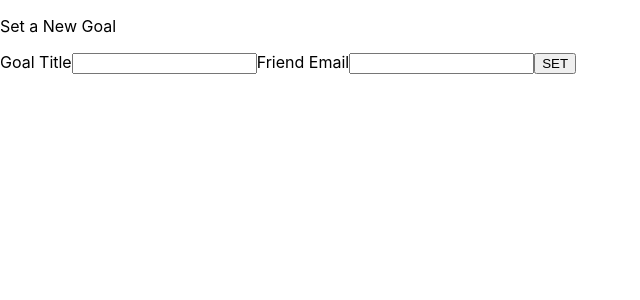
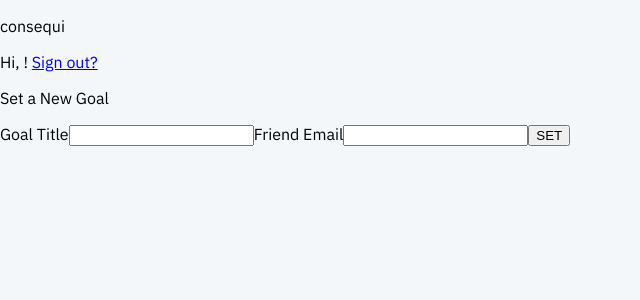
Before and after one commit to betsybaileyy/consequi, a React (Create React App) app in the folder client/: page /new-goal in a window 1280 px wide. Shown: the top 300 px of the page, without its empty margins (0-640 px from the left). Built offline with nearby package versions, Linux system fonts and the light colour scheme.

Commit message:
navbar added

```diff
--- /dev/null
+++ b/client/src/Components/Navbar/Navbar.jsx
@@ -0,0 +1,13 @@
+import React, { Component } from 'react'
+import { BrowserRouter as Route, Link } from 'react-router-dom'
+
+export default class Navbar extends Component {
+  render() {
+    return (
+      <div>
+        <p>consequi</p>
+        <p>Hi, {this.props.user}! <Link to="/signout"><span id="sign-out">Sign out?</span></Link></p>
+      </div>
+    )
+  }
+}
--- a/client/src/Routes/GoalsIndex/Components/TasksSection/TasksSection.jsx
+++ b/client/src/Routes/GoalsIndex/Components/TasksSection/TasksSection.jsx
@@ -13,6 +13,7 @@ export default class TasksSection extends Component {
       <TaskContainer task={task} />
     ))
   }
+
   render() {
     return (
       <div>
--- a/client/src/Routes/GoalsIndex/GoalsIndex.jsx
+++ b/client/src/Routes/GoalsIndex/GoalsIndex.jsx
@@ -1,5 +1,6 @@
 import React, { Component } from 'react'
 
+import Navbar from '../../Components/Navbar/Navbar.jsx'
 import OutstandingTasksSection from '../../Components/OutstandingTasksSection/OutstandingTasksSection.jsx'
 import GoalsSection from './Components/GoalsSection/GoalsSection.jsx'
 import TasksSection from './Components/TasksSection/TasksSection.jsx'
@@ -10,6 +11,7 @@ export default class GoalsIndex extends Component {
   render() {
     return (
       <div>
+        <Navbar user={this.props.user} />
         <p>GoalsIndex</p>
         <OutstandingTasksSection />
 
--- a/client/src/Routes/GoalsNew/GoalsNew.jsx
+++ b/client/src/Routes/GoalsNew/GoalsNew.jsx
@@ -1,5 +1,6 @@
 import React, { Component } from 'react'
 
+import Navbar from '../../Components/Navbar/Navbar.jsx'
 import CreateGoalContainer from './Components/CreateGoalContainer/CreateGoalContainer.jsx'
 
 import './goalsnew.css'
@@ -8,7 +9,7 @@ export default class GoalsNew extends Component {
   render() {
     return (
       <div>
-        <p></p>
+        <Navbar />
         <CreateGoalContainer />
       </div>
     )
--- a/client/src/Routes/GoalsShow/GoalsShow.jsx
+++ b/client/src/Routes/GoalsShow/GoalsShow.jsx
@@ -1,5 +1,6 @@
 import React, { Component } from 'react'
 
+import Navbar from '../../Components/Navbar/Navbar.jsx'
 import GoalTitleContainer from './Components/GoalTitleContainer/GoalTitleContainer.jsx'
 import OutstandingTasksSection from '../../Components/OutstandingTasksSection/OutstandingTasksSection.jsx'
 import TaskListContainer from './Components/TaskListContainer/TaskListContainer.jsx'
@@ -9,10 +10,11 @@ export default class GoalsShow extends Component {
   render() {
     return (
       <div>
+        <Navbar />
         <p>Goals-Show</p>
-          <GoalTitleContainer />
-          <OutstandingTasksSection />
-          <TaskListContainer />
+        <GoalTitleContainer />
+        <OutstandingTasksSection />
+        <TaskListContainer />
       </div>
     )
   }
--- a/client/src/Routes/Routes.jsx
+++ b/client/src/Routes/Routes.jsx
@@ -18,7 +18,7 @@ export default class Routes extends Component {
           path="/"
           render={() => (
             user ? (
-              <GoalsIndex />
+              <GoalsIndex {...this.props} />
             ) : (
               <Landing />
             )
@@ -30,7 +30,7 @@ export default class Routes extends Component {
           path="/new-goal"
           render={() => (
             user ? (
-              <GoalsNew />
+              <GoalsNew {...this.props} />
             ) : (
               <Landing />
             )
@@ -42,7 +42,7 @@ export default class Routes extends Component {
           path="/goal-show"
           render={() => (
             user ? (
-              <GoalsShow />
+              <GoalsShow {...this.props} />
             ) : (
               <Landing />
             )
--- a/client/src/index.css
+++ b/client/src/index.css
@@ -1,14 +1,16 @@
+@import url('https://fonts.googleapis.com/css?family=IBM+Plex+Sans|IBM+Plex+Serif');
+
 body {
   margin: 0;
   padding: 0;
-  font-family: -apple-system, BlinkMacSystemFont, "Segoe UI", "Roboto", "Oxygen",
-    "Ubuntu", "Cantarell", "Fira Sans", "Droid Sans", "Helvetica Neue",
-    sans-serif;
+  font-family: "IBM Plex Sans", "IBM Plex Serif", -apple-system, BlinkMacSystemFont, "Segoe UI", "Roboto", "Oxygen",
+    "Ubuntu", "Cantarell", "Fira Sans", "Droid Sans", "Helvetica Neue", sans-serif;
   -webkit-font-smoothing: antialiased;
   -moz-osx-font-smoothing: grayscale;
+
+  background-color: #f3f7fa;
 }
 
 code {
-  font-family: source-code-pro, Menlo, Monaco, Consolas, "Courier New",
-    monospace;
+  font-family: source-code-pro, Menlo, Monaco, Consolas, "Courier New", monospace;
 }
```
Also changed, not shown: client/src/Components/Navbar/navbar.css (added).
